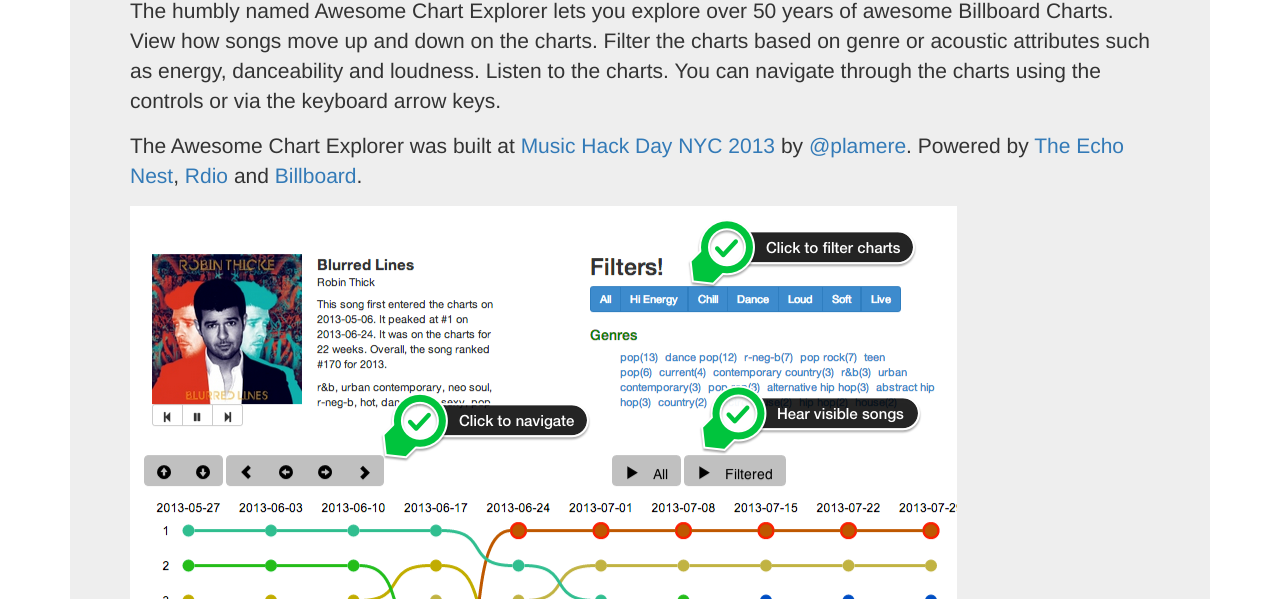
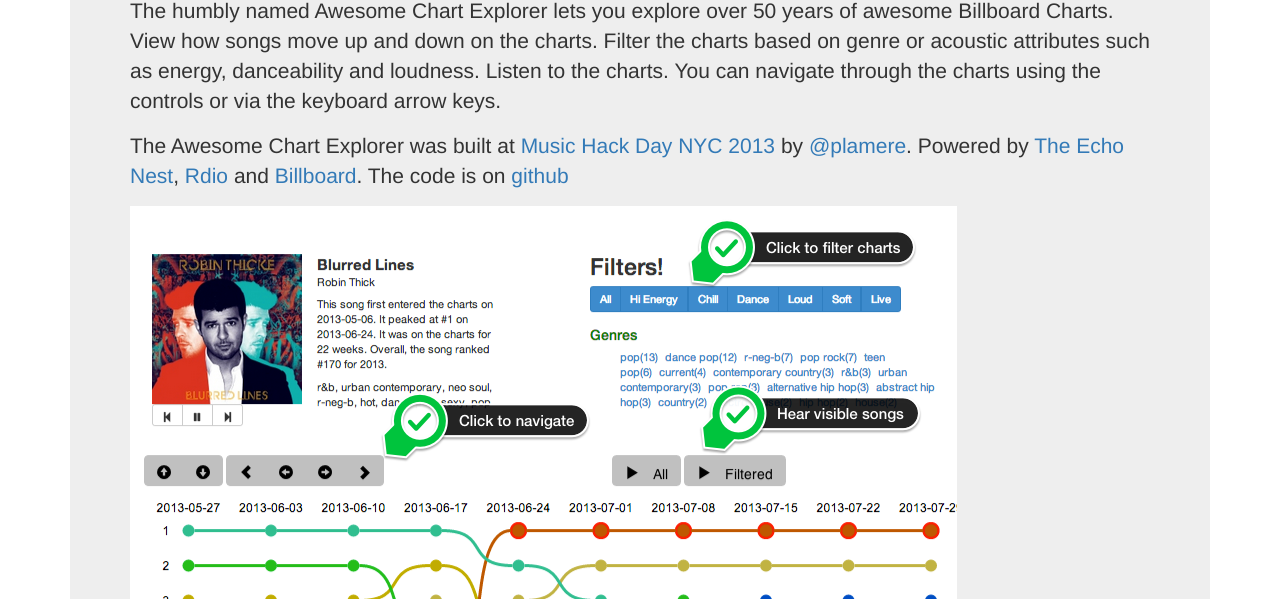
Before and after one commit to plamere/AwesomeChartExplorer, a plain HTML site: page about.html in a window 1280 px wide. Shown: the part 201-800 px from the top of the page. Drawn offline with nearby package versions, Linux system fonts and the light colour scheme; some icons are missing.

Commit message:
added link to github source

```diff
--- a/about.html
+++ b/about.html
@@ -42,7 +42,8 @@
     <p>
         The Awesome Chart Explorer was built at <a href="http://nyc.musichackday.org">Music Hack Day NYC 2013</a> by
         <a href="http://twitter.com">@plamere</a>. Powered by <a href="http://echonest.com">The Echo Nest</a>, <a
-        href="http://rdio.com"> Rdio </a> and <a href="http://billboard.com">Billboard</a>.
+        href="http://rdio.com"> Rdio </a> and <a href="http://billboard.com">Billboard</a>. The code is on <a
+        href='https://github.com/plamere/AwesomeChartExplorer'>github</a>
     </p>
     <img src="help.png">
   </div>
```
